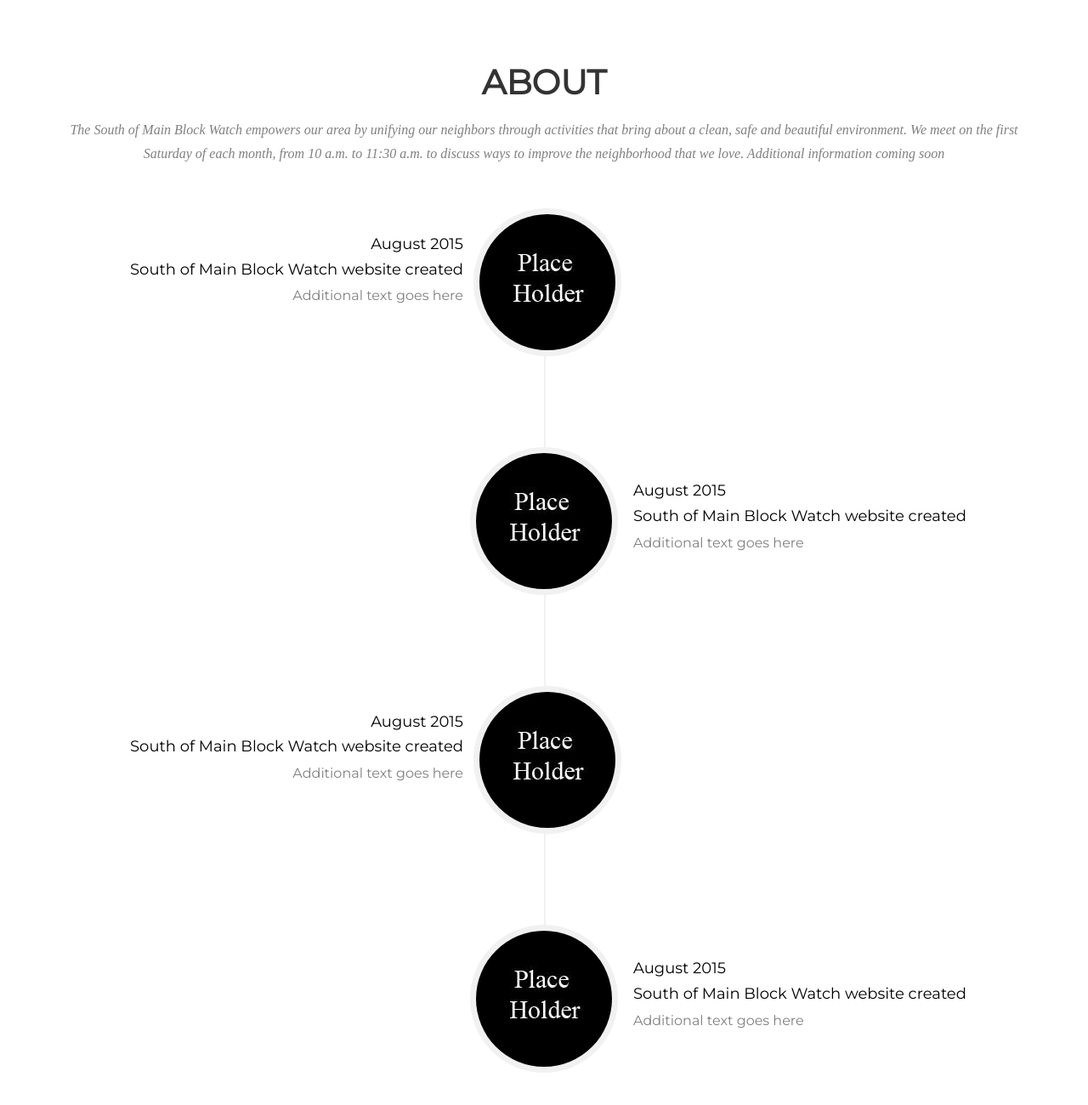
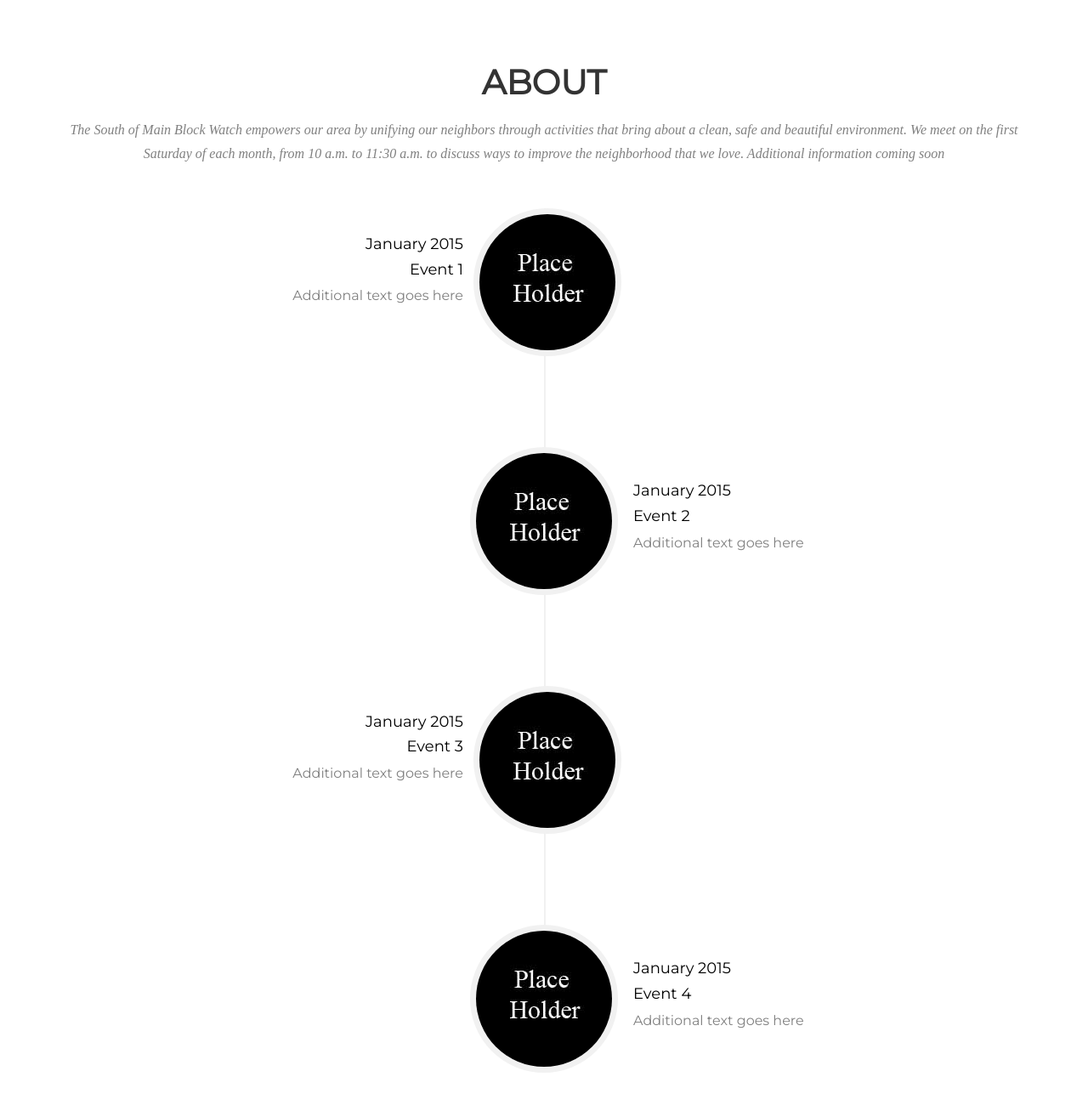
Before and after one commit to DavidCiccone/DavidCiccone.github.io, a plain HTML site: page index.html in a window 1280 px wide. Shown: the part 2972-4272 px from the top of the page at 85% size. Drawn offline with Linux system fonts and the light colour scheme; some packages are replaced by stand-ins of ours; a web font is replaced by a local one.

Commit message:
event label

```diff
--- a/index.html
+++ b/index.html
@@ -228,8 +228,8 @@ Additional information coming soon</h3>
           <ul class="timeline gray-line">
             <li>
 
-              <div class="time-line-block"><div class="right-side-text text-center-box bump-down"><h4 id="timeline-title">August 2015</h4>
-  <h4 id="timeline-title">South of Main Block Watch website created</h4>
+              <div class="time-line-block"><div class="right-side-text text-center-box bump-down"><h4 id="timeline-title">January 2015</h4>
+  <h4 id="timeline-title">Event 1</h4>
   <p id="sub-text">Additional text goes here</p></div>
   <div class="timeline-img"><img class="img-responsive image-styles" src="images/160x160 place holder.jpg"></div></div>
             </li>
@@ -237,15 +237,15 @@ Additional information coming soon</h3>
                <li>
 
 
-  <div class="time-line-block"><div class="second-img-placement"><img src="images/160x160 place holder.jpg" class="about-images img-responsive image-styles"></div><div class="left-side-text text-center-box-second" id="right-text"><h4 id="timeline-title">August 2015</h4>
-  <h4 id="timeline-title">South of Main Block Watch website created</h4>
+  <div class="time-line-block"><div class="second-img-placement"><img src="images/160x160 place holder.jpg" class="about-images img-responsive image-styles"></div><div class="left-side-text text-center-box-second" id="right-text"><h4 id="timeline-title">January 2015</h4>
+  <h4 id="timeline-title">Event 2</h4>
   <p id="sub-text">Additional text goes here</p></div></div>
             </li>
 
             <li>
 
-              <div class="time-line-block" id="spacing-between-timelines"><div class="right-side-text text-center-box"><h4 id="timeline-title">August 2015</h4>
-  <h4 id="timeline-title">South of Main Block Watch website created</h4>
+              <div class="time-line-block" id="spacing-between-timelines"><div class="right-side-text text-center-box"><h4 id="timeline-title">January 2015</h4>
+  <h4 id="timeline-title">Event 3</h4>
   <p id="sub-text">Additional text goes here</p></div>
   <div class="timeline-img"><img class="about-images img-responsive image-styles" src="images/160x160 place holder.jpg"></div></div>
             </li>
@@ -253,8 +253,8 @@ Additional information coming soon</h3>
    <li>
 
 
-  <div class="time-line-block"><div class="second-img-placement"><img src="images/160x160 place holder.jpg" class="about-images img-responsive image-styles"></div><div class="left-side-text text-center-box-second" id="right-text"><h4 id="timeline-title">August 2015</h4>
-  <h4 id="timeline-title">South of Main Block Watch website created</h4>
+  <div class="time-line-block"><div class="second-img-placement"><img src="images/160x160 place holder.jpg" class="about-images img-responsive image-styles"></div><div class="left-side-text text-center-box-second" id="right-text"><h4 id="timeline-title">January 2015</h4>
+  <h4 id="timeline-title">Event 4</h4>
   <p id="sub-text">Additional text goes here</p></div></div>
             </li>
 
```
